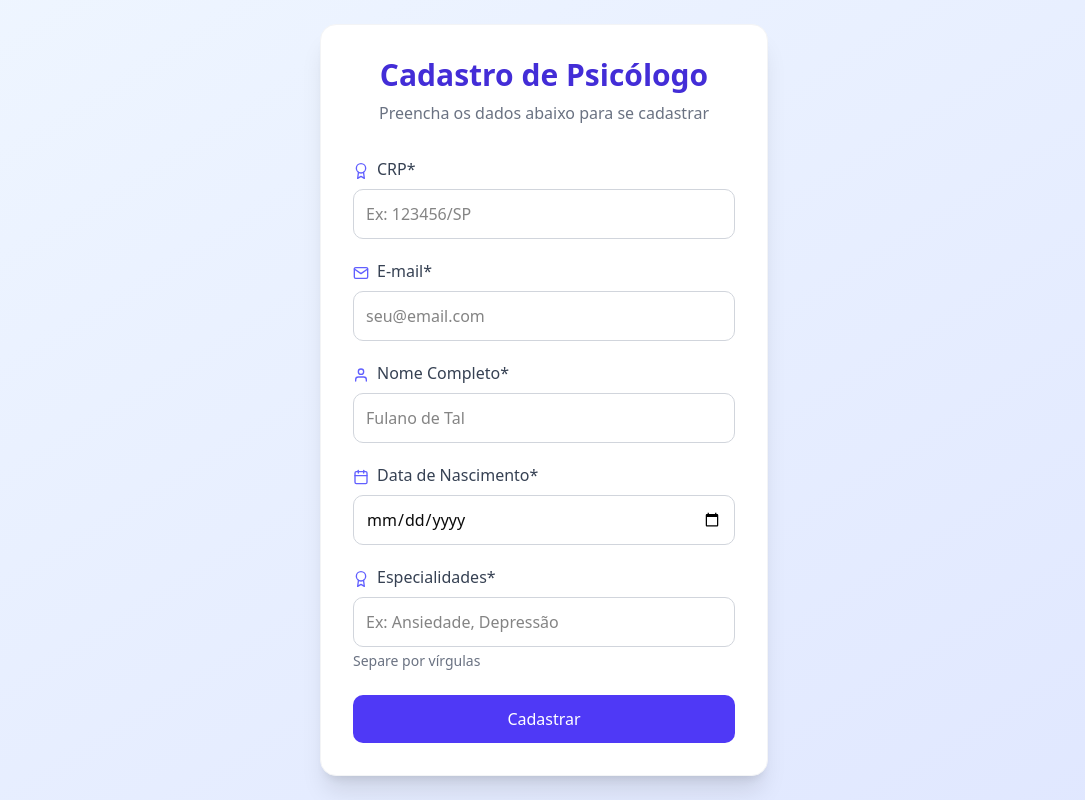
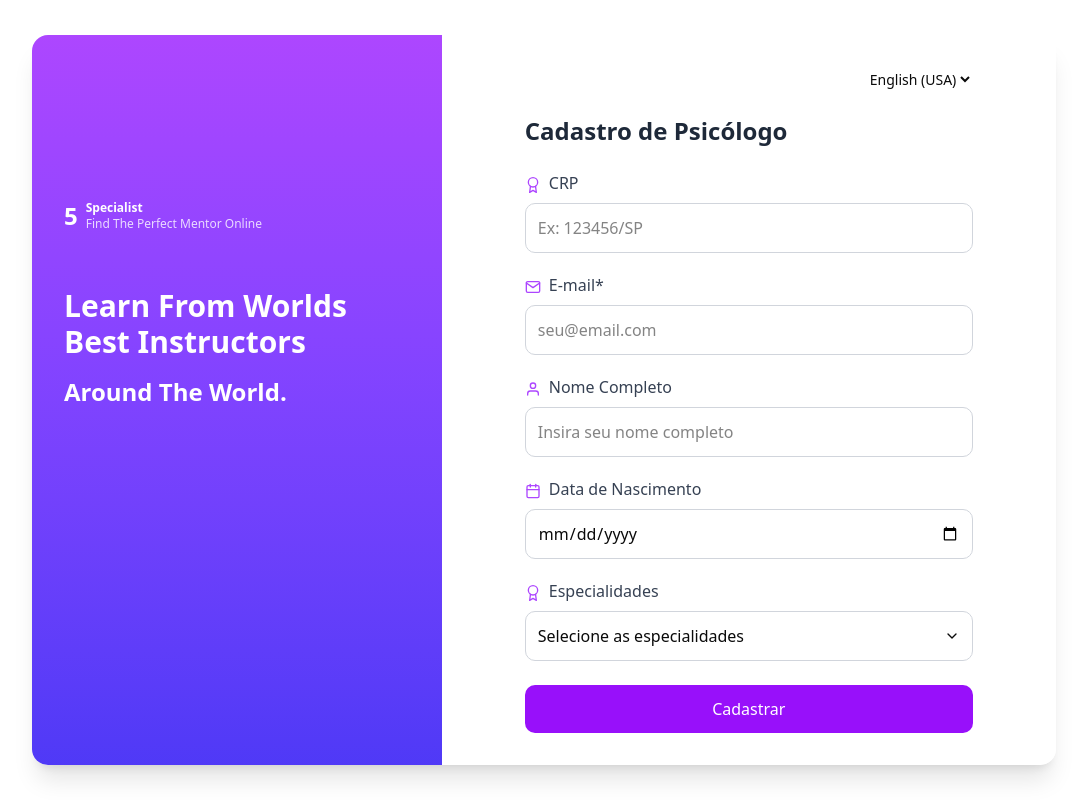
Before and after one commit to MindFlow-Startup/MindFlow, a Next.js app: page /psicologos/cadastro in a window 1280 px wide. Shown: the whole page, without its empty margins (96-1181 px from the left). Built offline with nearby package versions, Linux system fonts and the light colour scheme.

Commit message:
🔨 Updaye Ui/Ux

```diff
--- a/app/psicologos/cadastro/page.tsx
+++ b/app/psicologos/cadastro/page.tsx
@@ -1,53 +1,148 @@
-'use client';
+"use client"
 
-import { useState } from 'react';
-import { useForm } from 'react-hook-form';
-import { FiUser, FiMail, FiCalendar, FiAward, FiFileText } from 'react-icons/fi';
+import type React from "react"
 
-type PsicologoFormData = {
-  crp: string;
-  email: string;
-  nomeCompleto: string;
-  dataNascimento: string;
-  especialidades: string;
-};
+import { useState } from "react"
+import { useRouter } from "next/navigation"
+import { FiUser, FiMail, FiCalendar, FiAward, FiFileText, FiChevronDown, FiCheck } from "react-icons/fi"
+
+const ESPECIALIDADES_OPCOES = [
+  "Psicologia Clínica",
+  "Psicologia Organizacional",
+  "Neuropsicologia",
+  "Psicologia Escolar",
+  "Psicologia Social",
+  "Psicologia do Esporte",
+  "Psicologia Jurídica",
+  "Psicologia Hospitalar",
+  "Psicologia do Trânsito",
+  "Psicologia Forense",
+  "Outros",
+]
 
 export default function CadastroPsicologo() {
-  const { register, handleSubmit, formState: { errors, isSubmitting } } = useForm<PsicologoFormData>();
-  const [success, setSuccess] = useState(false);
-  const [error, setError] = useState('');
+  const router = useRouter()
+  const [formData, setFormData] = useState({
+    crp: "",
+    email: "",
+    nomeCompleto: "",
+    dataNascimento: "",
+    especialidades: [] as string[],
+  })
 
-  const onSubmit = async (data: PsicologoFormData) => {
+  const [success, setSuccess] = useState(false)
+  const [error, setError] = useState("")
+  const [isSubmitting, setIsSubmitting] = useState(false)
+  const [showEspecialidades, setShowEspecialidades] = useState(false)
+
+  const handleChange = (e: React.ChangeEvent<HTMLInputElement>) => {
+    const { name, value } = e.target
+    setFormData((prev) => ({
+      ...prev,
+      [name]: value,
+    }))
+  }
+
+  const toggleEspecialidade = (especialidade: string) => {
+    setFormData((prev) => {
+      const especialidades = prev.especialidades.includes(especialidade)
+        ? prev.especialidades.filter((esp) => esp !== especialidade)
+        : [...prev.especialidades, especialidade]
+
+      return {
+        ...prev,
+        especialidades,
+      }
+    })
+  }
+
+  const handleSubmit = async (e: React.FormEvent) => {
+    e.preventDefault()
+
+    // Validação básica do frontend
+    if (!formData.dataNascimento) {
+      setError("Preencha a data de nascimento")
+      return
+    }
+
+    setIsSubmitting(true)
+    setError("")
+
     try {
-      const response = await fetch('/api/cadastro', {
-        method: 'POST',
-        headers: { 'Content-Type': 'application/json' },
-        body: JSON.stringify(data),
-      });
+      const response = await fetch("/api/psicologos", {
+        method: "POST",
+        headers: {
+          "Content-Type": "application/json",
+        },
+        body: JSON.stringify({
+          ...formData,
+          dataNascimento: formData.dataNascimento, // Já está no formato YYYY-MM-DD
+        }),
+      })
 
-      if (!response.ok) throw new Error(await response.text() || 'Erro no cadastro');
+      if (!response.ok) throw new Error("Erro no cadastro")
 
-      setSuccess(true);
-      setError('');
-      // Reset form after 3 seconds
-      setTimeout(() => setSuccess(false), 3000);
-    } catch (err) {
-      setError(err instanceof Error ? err.message : 'Erro desconhecido');
+      setSuccess(true)
+      setTimeout(() => {
+        router.push("/cadastro/sucesso")
+      }, 2000)
+    } catch (error) {
+      console.error(error)
+      setError("Erro ao cadastrar")
+    } finally {
+      setIsSubmitting(false)
     }
-  };
+  }
+
+  // Close dropdown when clicking outside
+  const handleClickOutside = (event: MouseEvent) => {
+    const target = event.target as Node
+    const dropdown = document.getElementById("especialidades-dropdown")
+    if (dropdown && !dropdown.contains(target)) {
+      setShowEspecialidades(false)
+    }
+  }
+
+  // Add event listener when component mounts
+  useState(() => {
+    document.addEventListener("mousedown", handleClickOutside)
+    // Clean up the event listener
+    return () => {
+      document.removeEventListener("mousedown", handleClickOutside)
+    }
+  }, )
 
   return (
-    <div className="min-h-screen bg-gradient-to-br from-blue-50 to-indigo-100 flex items-center justify-center p-4">
-      <form
-        onSubmit={handleSubmit(onSubmit)}
-        className="bg-white p-8 rounded-2xl shadow-xl w-full max-w-md border border-gray-100"
-      >
-        <div className="text-center mb-8">
-          <h1 className="text-3xl font-bold text-indigo-700 mb-2">Cadastro de Psicólogo</h1>
-          <p className="text-gray-500">Preencha os dados abaixo para se cadastrar</p>
+    <div className="min-h-screen flex items-center justify-center">
+      <div className="w-full max-w-5xl flex rounded-2xl overflow-hidden shadow-xl">
+        {/* Left sidebar with gradient */}
+        <div className="bg-gradient-to-b from-purple-500 to-indigo-600 w-2/5 p-8 text-white flex flex-col justify-center">
+          <div className="mb-8">
+            <div className="flex items-center gap-2 mb-6">
+              <span className="font-bold text-2xl">5</span>
+              <div className="text-xs">
+                <div className="font-semibold">Specialist</div>
+                <div className="opacity-80">Find The Perfect Mentor Online</div>
+              </div>
+            </div>
+          </div>
+          <h2 className="text-3xl font-bold mb-4">Learn From Worlds Best Instructors</h2>
+          <h3 className="text-2xl font-bold mb-8">Around The World.</h3>
+
+          <div className="relative h-40">{/* Decorative elements could be added here */}</div>
         </div>
 
-        {/* Feedback Messages */}
+        {/* Right form area */}
+        <div className="bg-white w-3/5 p-8">
+          <div className="max-w-md mx-auto">
+            <div className="text-right mb-6">
+              <select className="text-sm border-none bg-transparent">
+                <option>English (USA)</option>
+              </select>
+            </div>
+
+            <h1 className="text-2xl font-bold text-gray-800 mb-6">Cadastro de Psicólogo</h1>
+
             {success && (
               <div className="mb-6 p-4 bg-green-50 text-green-700 rounded-lg border border-green-200 flex items-center">
                 <FiFileText className="mr-2" />
@@ -61,117 +156,155 @@ export default function CadastroPsicologo() {
               </div>
             )}
 
-        {/* CRP Field */}
+            <form onSubmit={handleSubmit}>
               <div className="mb-5">
                 <label className="block text-gray-700 mb-2 font-medium" htmlFor="crp">
-            <FiAward className="inline mr-2 text-indigo-500" />
-            CRP*
+                  <FiAward className="inline mr-2 text-purple-500" />
+                  CRP
                 </label>
                 <input
                   id="crp"
+                  name="crp"
                   type="text"
-            {...register('crp', { required: 'CRP é obrigatório' })}
-            className={`w-full p-3 border rounded-lg focus:ring-2 focus:ring-indigo-200 focus:border-indigo-500 ${errors.crp ? 'border-red-300' : 'border-gray-300'}`}
+                  value={formData.crp}
+                  onChange={handleChange}
+                  className="w-full p-3 border rounded-lg focus:ring-2 focus:outline-none focus:ring-purple-200 focus:border-purple-500 border-gray-300"
                   placeholder="Ex: 123456/SP"
+                  required
                 />
-          {errors.crp && <p className="mt-1 text-sm text-red-500">{errors.crp.message}</p>}
               </div>
 
-        {/* Email Field */}
               <div className="mb-5">
                 <label className="block text-gray-700 mb-2 font-medium" htmlFor="email">
-            <FiMail className="inline mr-2 text-indigo-500" />
+                  <FiMail className="inline mr-2 text-purple-500" />
                   E-mail*
                 </label>
                 <input
                   id="email"
+                  name="email"
                   type="email"
-            {...register('email', {
-              required: 'E-mail é obrigatório',
-              pattern: {
-                value: /^[A-Z0-9._%+-]+@[A-Z0-9.-]+\.[A-Z]{2,}$/i,
-                message: 'E-mail inválido'
-              }
-            })}
-            className={`w-full p-3 border rounded-lg focus:ring-2 focus:ring-indigo-200 focus:border-indigo-500 ${errors.email ? 'border-red-300' : 'border-gray-300'}`}
+                  value={formData.email}
+                  onChange={handleChange}
+                  className="w-full p-3 border rounded-lg focus:ring-2 focus:outline-none focus:ring-purple-200 focus:border-purple-500 border-gray-300"
                   placeholder="seu@email.com"
+                  required
                 />
-          {errors.email && <p className="mt-1 text-sm text-red-500">{errors.email.message}</p>}
               </div>
 
-        {/* Nome Completo Field */}
               <div className="mb-5">
                 <label className="block text-gray-700 mb-2 font-medium" htmlFor="nomeCompleto">
-            <FiUser className="inline mr-2 text-indigo-500" />
-            Nome Completo*
+                  <FiUser className="inline mr-2 text-purple-500" />
+                  Nome Completo
                 </label>
                 <input
                   id="nomeCompleto"
+                  name="nomeCompleto"
                   type="text"
-            {...register('nomeCompleto', { required: 'Nome é obrigatório' })}
-            className={`w-full p-3 border rounded-lg focus:ring-2 focus:ring-indigo-200 focus:border-indigo-500 ${errors.nomeCompleto ? 'border-red-300' : 'border-gray-300'}`}
-            placeholder="Fulano de Tal"
+                  value={formData.nomeCompleto}
+                  onChange={handleChange}
+                  className="w-full p-3 border rounded-lg focus:ring-2 focus:outline-none focus:ring-purple-200 focus:border-purple-500 border-gray-300"
+                  placeholder="Insira seu nome completo"
+                  required
                 />
-          {errors.nomeCompleto && <p className="mt-1 text-sm text-red-500">{errors.nomeCompleto.message}</p>}
               </div>
 
-        {/* Data Nascimento Field */}
               <div className="mb-5">
                 <label className="block text-gray-700 mb-2 font-medium" htmlFor="dataNascimento">
-            <FiCalendar className="inline mr-2 text-indigo-500" />
-            Data de Nascimento*
+                  <FiCalendar className="inline mr-2 text-purple-500" />
+                  Data de Nascimento
                 </label>
                 <input
                   id="dataNascimento"
+                  name="dataNascimento"
                   type="date"
-            {...register('dataNascimento', {
-              required: 'Data é obrigatória',
-              validate: value => {
-                const birthDate = new Date(value);
-                const today = new Date();
-                const age = today.getFullYear() - birthDate.getFullYear();
-                return age >= 18 || 'Você deve ter pelo menos 18 anos';
-              }
-            })}
-            className={`w-full p-3 border rounded-lg focus:ring-2 focus:ring-indigo-200 focus:border-indigo-500 ${errors.dataNascimento ? 'border-red-300' : 'border-gray-300'}`}
-            max={new Date().toISOString().split('T')[0]}
+                  value={formData.dataNascimento}
+                  onChange={handleChange}
+                  className="w-full p-3 border rounded-lg focus:ring-2 focus:outline-none focus:ring-purple-200 focus:border-purple-500 border-gray-300"
+                  max={new Date().toISOString().split("T")[0]}
+                  required
                 />
-          {errors.dataNascimento && <p className="mt-1 text-sm text-red-500">{errors.dataNascimento.message}</p>}
               </div>
 
-        {/* Especialidades Field */}
-        <div className="mb-6">
-          <label className="block text-gray-700 mb-2 font-medium" htmlFor="especialidades">
-            <FiAward className="inline mr-2 text-indigo-500" />
-            Especialidades*
+              {/* Campo Especialidades */}
+              <div className="mb-6 relative">
+                <label className="block text-gray-700 mb-2 font-medium">
+                  <FiAward className="inline mr-2 text-purple-500" />
+                  Especialidades
                 </label>
-          <input
-            id="especialidades"
-            type="text"
-            {...register('especialidades', { required: 'Especialidades são obrigatórias' })}
-            className={`w-full p-3 border rounded-lg focus:ring-2 focus:ring-indigo-200 focus:border-indigo-500 ${errors.especialidades ? 'border-red-300' : 'border-gray-300'}`}
-            placeholder="Ex: Ansiedade, Depressão"
+
+                <div
+                  id="especialidades-dropdown"
+                  className={`w-full p-3 border rounded-lg cursor-pointer flex justify-between items-center border-gray-300 ${showEspecialidades ? "ring-2 ring-purple-200 border-purple-500" : ""}`}
+                  onClick={() => setShowEspecialidades(!showEspecialidades)}
+                >
+                  <span className="truncate">
+                    {formData.especialidades.length > 0
+                      ? formData.especialidades.join(", ")
+                      : "Selecione as especialidades"}
+                  </span>
+                  <FiChevronDown
+                    className={`transition-transform duration-300 ${showEspecialidades ? "rotate-180" : ""}`}
                   />
-          <p className="mt-1 text-sm text-gray-500">Separe por vírgulas</p>
-          {errors.especialidades && <p className="mt-1 text-sm text-red-500">{errors.especialidades.message}</p>}
+                </div>
+
+                {showEspecialidades && (
+                  <div className="absolute z-10 mt-1 w-full bg-white border border-gray-300 rounded-lg shadow-lg max-h-60 overflow-y-auto">
+                    {ESPECIALIDADES_OPCOES.map((especialidade) => (
+                      <div
+                        key={especialidade}
+                        className={`p-3 hover:bg-purple-50 cursor-pointer flex items-center justify-between ${
+                          formData.especialidades.includes(especialidade) ? "bg-purple-50" : ""
+                        }`}
+                        onClick={(e) => {
+                          e.stopPropagation()
+                          toggleEspecialidade(especialidade)
+                        }}
+                      >
+                        <span>{especialidade}</span>
+                        {formData.especialidades.includes(especialidade) && <FiCheck className="text-purple-600" />}
+                      </div>
+                    ))}
+                  </div>
+                )}
               </div>
 
               <button
                 type="submit"
                 disabled={isSubmitting}
-          className={`w-full py-3 px-4 bg-indigo-600 hover:bg-indigo-700 text-white font-medium rounded-lg transition duration-200 ${isSubmitting ? 'opacity-70 cursor-not-allowed' : ''}`}
+                className={`w-full py-3 px-4 bg-purple-600 hover:bg-purple-700 text-white font-medium rounded-lg transition duration-200 ${isSubmitting ? "opacity-70 cursor-not-allowed" : ""}`}
               >
                 {isSubmitting ? (
                   <span className="flex items-center justify-center">
-              <svg className="animate-spin -ml-1 mr-2 h-4 w-4 text-white" xmlns="http://www.w3.org/2000/svg" fill="none" viewBox="0 0 24 24">
-                <circle className="opacity-25" cx="12" cy="12" r="10" stroke="currentColor" strokeWidth="4"></circle>
-                <path className="opacity-75" fill="currentColor" d="M4 12a8 8 0 018-8V0C5.373 0 0 5.373 0 12h4zm2 5.291A7.962 7.962 0 014 12H0c0 3.042 1.135 5.824 3 7.938l3-2.647z"></path>
+                    <svg
+                      className="animate-spin -ml-1 mr-2 h-4 w-4 text-white"
+                      xmlns="http://www.w3.org/2000/svg"
+                      fill="none"
+                      viewBox="0 0 24 24"
+                    >
+                      <circle
+                        className="opacity-25"
+                        cx="12"
+                        cy="12"
+                        r="10"
+                        stroke="currentColor"
+                        strokeWidth="4"
+                      ></circle>
+                      <path
+                        className="opacity-75"
+                        fill="currentColor"
+                        d="M4 12a8 8 0 018-8V0C5.373 0 0 5.373 0 12h4zm2 5.291A7.962 7.962 0 014 12H0c0 3.042 1.135 5.824 3 7.938l3-2.647z"
+                      ></path>
                     </svg>
                     Cadastrando...
                   </span>
-          ) : 'Cadastrar'}
+                ) : (
+                  "Cadastrar"
+                )}
               </button>
             </form>
           </div>
-  );
+        </div>
+      </div>
+    </div>
+  )
 }
```
Also changed, not shown: app/page.tsx (+8 -8 lines). Lines whose indentation alone changed are shown as unchanged.
